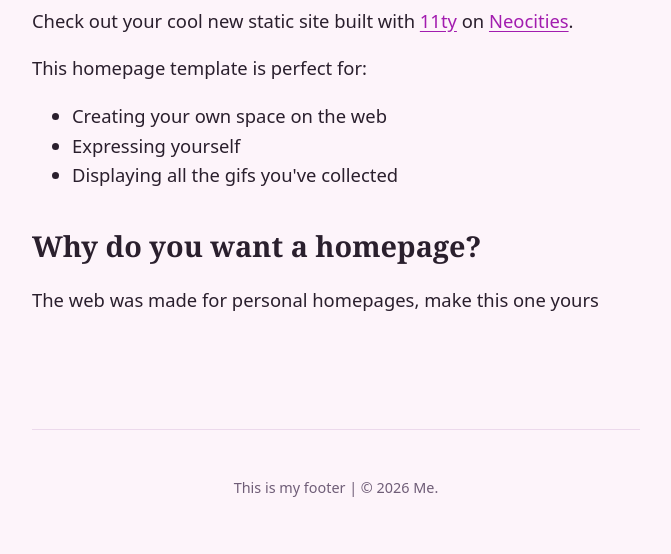
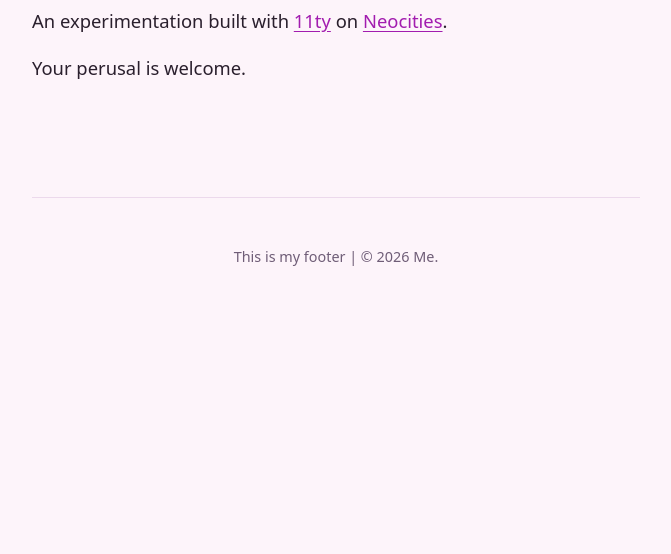
Before and after one commit to newsonaut/my-11ty-blog, an Eleventy site: page src/index.html in a window 1280 px wide. Shown: the part 348-902 px from the top of the page, without its empty margins (304-975 px from the left). After the commit the page ends 800 px from the top, so only its background shows below. Built offline with nearby package versions, Linux system fonts and the light colour scheme; Eleventy itself is replaced by a stand-in of ours; files that its build step writes are made by us from their sources.

Commit message:
your message

```diff
--- a/src/index.html
+++ b/src/index.html
@@ -1,21 +1,12 @@
 ---
-title: Hello World!
+title: Misfit Gentleman
 layout: base.njk
 ---
 
 <p>
-  Check out your cool new static site built with
+  An experimentation built with
   <a href="https://11ty.dev">11ty</a> on
   <a href="https://neocities.org/">Neocities</a>.
 </p>
 
-<p>This homepage template is perfect for:</p>
-
-<ul>
-  <li>Creating your own space on the web</li>
-  <li>Expressing yourself</li>
-  <li>Displaying all the gifs you've collected</li>
-</ul>
-
-<h2>Why do you want a homepage?</h2>
-<p>The web was made for personal homepages, make this one yours</p>
+<p>Your perusal is welcome.</p>
```
